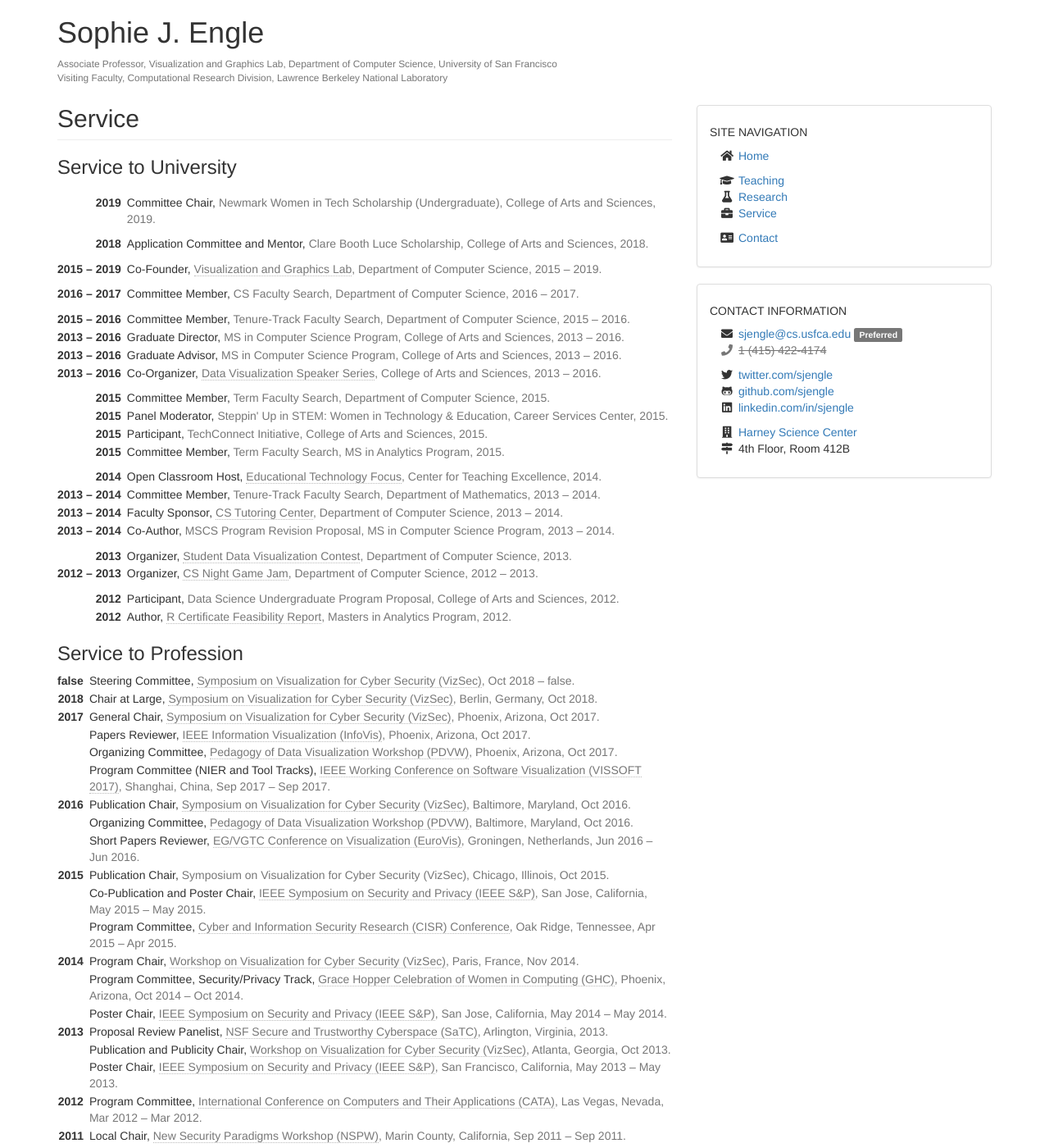
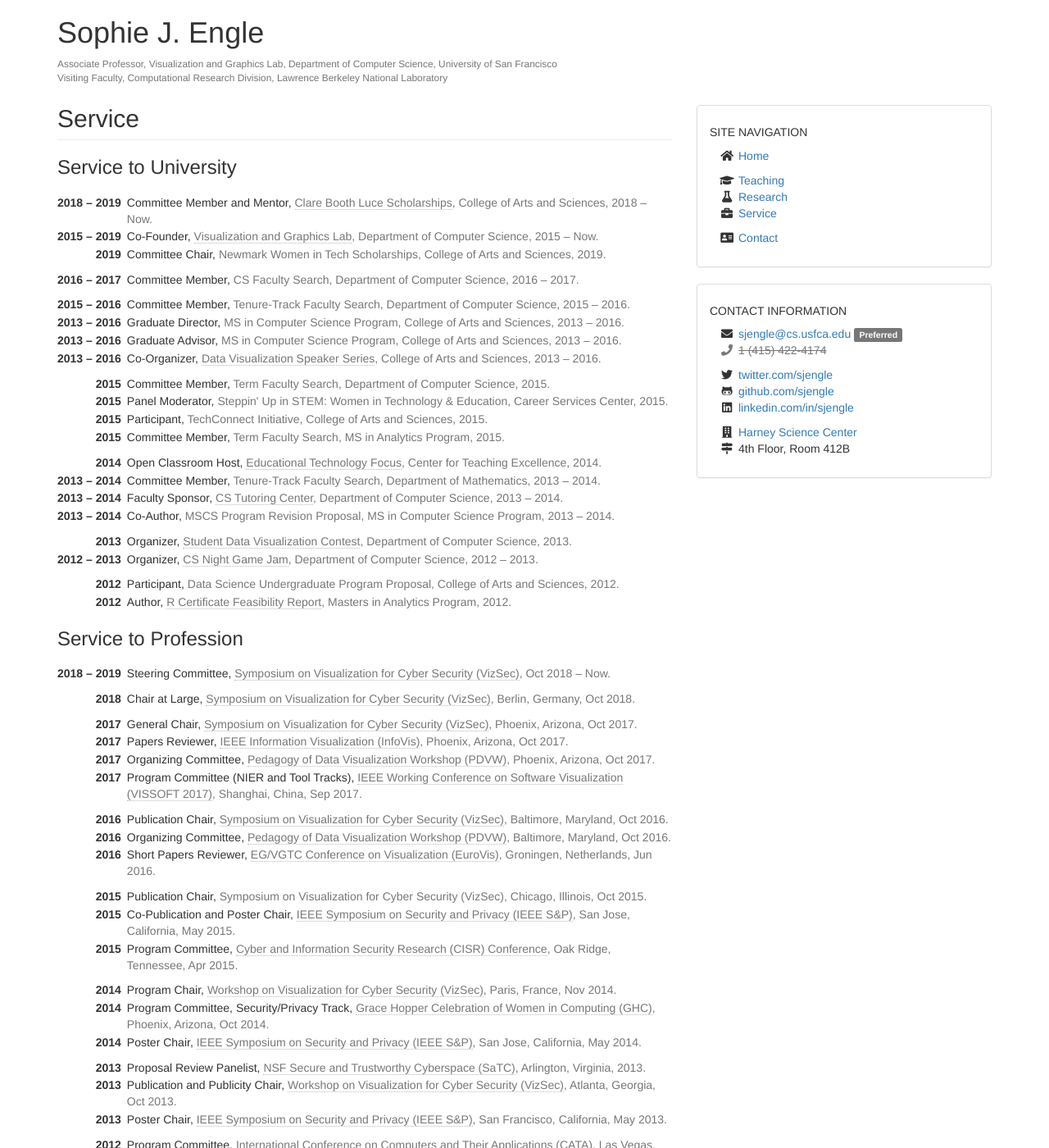
Before and after one commit to sjengle/sjengle.github.io, a Jekyll site: the page built from service.html, in a window 1280 px wide and 1400 px high. Shown: the whole window at 82% size. Built offline with Jekyll 4.4.1, drawn with Linux system fonts in a browser that asks for light colours; nearby versions of some CDN libraries; some of the changed text lies outside the part shown.

Commit message:
Fixed service logic and formatting.

```diff
--- a/_data/service.yaml
+++ b/_data/service.yaml
@@ -127,14 +127,6 @@ university:
     key: '2016D'
     url: false
 
-  - ref: 'Co-Founder'
-    org: 'Visualization and Graphics Lab'
-    loc: 'Department of Computer Science'
-    beg: 2015
-    end: 'Now'
-    key: '2016G'
-    url: 'http://vgl.cs.usfca.edu/'
-
   - ref: 'Committee Member'
     org: 'CS Faculty Search'
     loc: 'Department of Computer Science'
@@ -143,21 +135,29 @@ university:
     key: '2016F'
     url: false
 
-  - ref: 'Application Committee and Mentor'
-    org: 'Clare Booth Luce Scholarship'
-    loc: 'College of Arts and Sciences'
-    beg: false
-    end: 2018
-    key: '2018A'
-    url: false
-
   - ref: 'Committee Chair'
-    org: 'Newmark Women in Tech Scholarship (Undergraduate)'
+    org: 'Newmark Women in Tech Scholarships'
     loc: 'College of Arts and Sciences'
     beg: false
     end: 2019
     key: '2019A'
     url: false
+
+  - ref: 'Committee Member and Mentor'
+    org: 'Clare Booth Luce Scholarships'
+    loc: 'College of Arts and Sciences'
+    beg: 2018
+    end: 'Now'
+    key: 'Now-2018'
+    url: 'http://www.hluce.org/cblprogram.aspx'
+
+  - ref: 'Co-Founder'
+    org: 'Visualization and Graphics Lab'
+    loc: 'Department of Computer Science'
+    beg: 2015
+    end: 'Now'
+    key: 'Now-2015'
+    url: 'https://vgl.cs.usfca.edu/'
 
 professional:
   - ref: 'Program Committee'
@@ -331,8 +331,8 @@ professional:
   - ref: 'Steering Committee'
     org: 'Symposium on Visualization for Cyber Security (VizSec)'
     beg: 2018-10-22
-    end: false
-    key: '20181022b'
+    end: 'Now'
+    key: '2019'
     url: 'http://vizsec.org/'
 
 community:
--- a/service.html
+++ b/service.html
@@ -3,61 +3,139 @@ layout: default
 title: Service
 ---
 
-<h3>Service to University</h3>{%
-  assign prev = 'none' %}{%
-  assign items = site.data.service.university | sort: 'key' | reverse %}
+<h3>Service to University</h3>
 
 <table class="table-hover table-dates compact">
-  <tbody>{% for item in items %}
-    {% capture curr %}{{ item.end | date: "%Y" }}{% endcapture %}
-    {% if curr == '1969' %}{% capture curr %}{{ item.end }}{% endcapture %}{% endif %}
+  <tbody>
 
-    {% capture from %}{{ item.beg | date: "%Y" }}{% endcapture %}
-    {% if from == '1969' %}{% capture from %}{{ item.beg }}{% endcapture %}{% endif %}
+    {% assign prev = 'none' -%}
+    {% assign items = site.data.service.university | sort: 'key' | reverse -%}
 
+    {%- for item in items -%}
+      {%- capture curr %}{{ item.end | date: "%Y" }}{% endcapture -%}
+      {%- capture from %}{{ item.beg | date: "%Y" }}{% endcapture -%}
+      {%- if curr == '1969' %}{% capture curr %}{{ item.end }}{% endcapture %}{% endif -%}
+      {%- if from == '1969' %}{% capture from %}{{ item.beg }}{% endcapture %}{% endif -%}
 
-    {% if curr != prev %}{% assign prev = curr %}
+      {% if curr != prev -%}
     <tr class="spacer"><td colspan="2"></td></tr>
-    {% endif %}
+      {%- assign prev = curr -%}
+      {%- endif %}
+
     <tr>
-      <th>{% if item.beg %}{{ from }} &ndash; {% endif %}{% if item.end %}{{ curr }}{% endif %}</th>
+      <th>
+        {% if item.beg %}{{ from }} &ndash; {% endif -%}
+        {%- if item.end %}{{ curr }}{% endif %}
+      </th>
       <td>
-      {{ item.ref }}, <span class="text-muted">{% if item.url %}<a href="{{ item.url }}" class="text-muted"><b>{{ item.org }}</b></a>{% else %}{{ item.org }}{% endif %}, {% if item.loc %}{{ item.loc }}, {% endif %}{% if item.beg %}{{ from }} &ndash; {% endif %}{% if item.end %}{{ curr }}{% endif %}.</span>
+        {{ item.ref }},
+        <span class="text-muted">
+          {% if item.url -%}
+          <a href="{{ item.url }}" class="text-muted"><b>{{ item.org }}</b></a>,
+          {%- else -%}
+          {{ item.org }},
+          {%- endif %}
+          {% if item.loc %}{{ item.loc }}, {% endif %}
+          {% if item.beg %}{{ from }} &ndash; {% endif -%}
+          {% if item.end %}{{ item.end }}{% endif %}.
+        </span>
       </td>
-    </tr>{% endfor %}
+    </tr>
+
+    {% endfor %}
   </tbody>
 </table>
 
-<h3>Service to Profession</h3>{%
-  assign prev = 'none' %}{%
-  assign items = site.data.service.professional | sort: 'key' | reverse %}
+<h3>Service to Profession</h3>
 
 <table class="table-hover table-dates compact">
-  <tbody>{% for item in items %}{%
-      capture curr %}{{ item.end | date: "%Y" }}{% endcapture %}{%
-        if curr == '1969' %}{% capture curr %}{{ item.end }}{% endcapture %}{% endif %}
+  <tbody>
+
+    {% assign prev = 'none' -%}
+    {% assign items = site.data.service.professional | sort: 'key' | reverse -%}
+
+    {%- for item in items -%}
+      {%- capture curr %}{{ item.end | date: "%Y" }}{% endcapture -%}
+      {%- capture from %}{{ item.beg | date: "%Y" }}{% endcapture -%}
+      {%- if curr == '1969' %}{% capture curr %}{{ item.end }}{% endcapture %}{% endif -%}
+      {%- if from == '1969' %}{% capture from %}{{ item.beg }}{% endcapture %}{% endif -%}
+
+      {% if curr != prev -%}
+    <tr class="spacer"><td colspan="2"></td></tr>
+      {%- assign prev = curr -%}
+      {%- endif %}
+
     <tr>
-      <th>{% if curr != prev %}{{ curr }}{% assign prev = curr %}{% endif %}</th>
+      <th>
+        {% if item.beg %}{% unless curr == from %}{{ from }} &ndash; {% endunless %}{% endif -%}
+        {%- if item.end %}{{ curr }}{% endif %}
+      </th>
       <td>
-      {{ item.ref }}, <span class="text-muted">{% if item.url %}<a href="{{ item.url }}" class="text-muted"><b>{{ item.org }}</b></a>{% else %}{{ item.org }}{% endif %}, {% if item.loc %}{{ item.loc }}, {% endif %}{% if item.beg %}{{ item.beg | date: "%b %Y"}} &ndash; {% endif %}{% if item.end < 3000 %}{{ item.end }}{% else %}{{ item.end | date: "%b %Y" }}{% endif %}.</span>
+        {%- capture curr %}{{ item.end | date: "%b %Y" }}{% endcapture -%}
+        {%- capture from %}{{ item.beg | date: "%b %Y" }}{% endcapture -%}
+        {%- if curr == 'Dec 1969' %}{% capture curr %}{{ item.end }}{% endcapture %}{% endif -%}
+        {%- if from == 'Dec 1969' %}{% capture from %}{{ item.beg }}{% endcapture %}{% endif -%}
+        {{ item.ref }},
+        <span class="text-muted">
+          {% if item.url -%}
+          <a href="{{ item.url }}" class="text-muted"><b>{{ item.org }}</b></a>,
+          {%- else -%}
+          {{ item.org }},
+          {%- endif %}
+          {% if item.loc %}{{ item.loc }}, {% endif %}
+          {% if item.beg %}{% unless curr == from %}{{ from }} &ndash; {% endunless %}{% endif -%}
+          {% if item.end != 'Now' %}{{ curr }}{% else %}{{ item.end }}{% endif %}.
+        </span>
       </td>
-    </tr>{% endfor %}
+    </tr>
+
+    {% endfor %}
   </tbody>
 </table>
 
-<h3>Service to Community</h3>{%
-  assign prev = 'none' %}{%
-  assign items = site.data.service.community | sort: 'key' | reverse %}
+<h3>Service to Community</h3>
 
 <table class="table-hover table-dates compact">
-  <tbody>{% for item in items %}{%
-      capture curr %}{{ item.end | date: "%Y" }}{% endcapture %}{%
-        if curr == '1969' %}{% capture curr %}{{ item.end }}{% endcapture %}{% endif %}
+  <tbody>
+
+    {% assign prev = 'none' -%}
+    {% assign items = site.data.service.community | sort: 'key' | reverse -%}
+
+    {%- for item in items -%}
+      {%- capture curr %}{{ item.end | date: "%Y" }}{% endcapture -%}
+      {%- capture from %}{{ item.beg | date: "%Y" }}{% endcapture -%}
+      {%- if curr == '1969' %}{% capture curr %}{{ item.end }}{% endcapture %}{% endif -%}
+      {%- if from == '1969' %}{% capture from %}{{ item.beg }}{% endcapture %}{% endif -%}
+
+      {% if curr != prev -%}
+    <tr class="spacer"><td colspan="2"></td></tr>
+      {%- assign prev = curr -%}
+      {%- endif %}
+
     <tr>
-      <th>{% if curr != prev %}{{ curr }}{% assign prev = curr %}{% endif %}</th>
+      <th>
+        {% if item.beg %}{% unless curr == from %}{{ from }} &ndash; {% endunless %}{% endif -%}
+        {%- if item.end %}{{ curr }}{% endif %}
+      </th>
       <td>
-      {{ item.ref }}, <span class="text-muted">{% if item.url %}<a href="{{ item.url }}" class="text-muted"><b>{{ item.org }}</b></a>{% else %}{{ item.org }}{% endif %}, {% if item.loc %}{{ item.loc }}, {% endif %}{% if item.beg %}{{ item.beg | date: "%b %Y"}} &ndash; {% endif %}{% if item.end < 3000 %}{{ item.end }}{% else %}{{ item.end | date: "%b %Y" }}{% endif %}.</span>
+        {%- capture curr %}{{ item.end | date: "%b %Y" }}{% endcapture -%}
+        {%- capture from %}{{ item.beg | date: "%b %Y" }}{% endcapture -%}
+        {%- if curr == 'Dec 1969' %}{% capture curr %}{{ item.end }}{% endcapture %}{% endif -%}
+        {%- if from == 'Dec 1969' %}{% capture from %}{{ item.beg }}{% endcapture %}{% endif -%}
+        {{ item.ref }},
+        <span class="text-muted">
+          {% if item.url -%}
+          <a href="{{ item.url }}" class="text-muted"><b>{{ item.org }}</b></a>,
+          {%- else -%}
+          {{ item.org }},
+          {%- endif %}
+          {% if item.loc %}{{ item.loc }}, {% endif %}
+          {% if item.beg %}{% unless curr == from %}{{ from }} &ndash; {% endunless %}{% endif -%}
+          {% if item.end != 'Now' %}{{ curr }}{% else %}{{ item.end }}{% endif %}.
+        </span>
       </td>
-    </tr>{% endfor %}
+    </tr>
+
+    {% endfor %}
   </tbody>
 </table>
```
